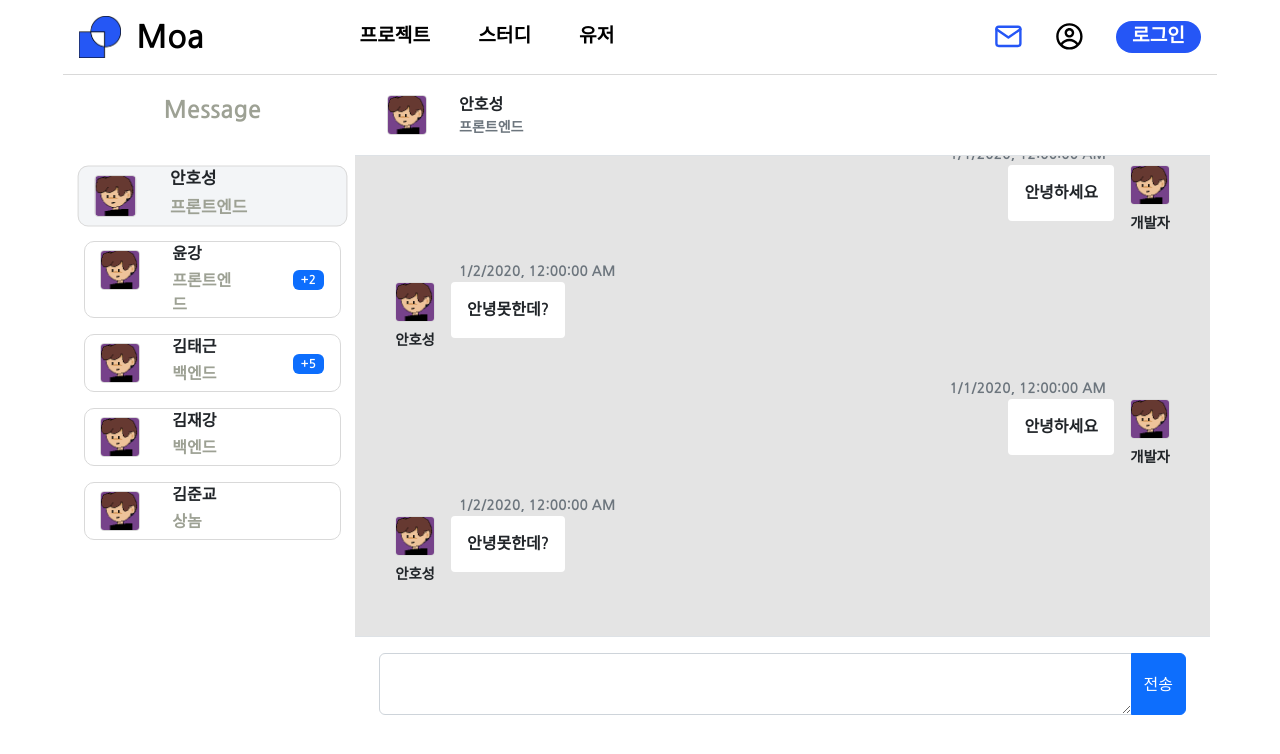
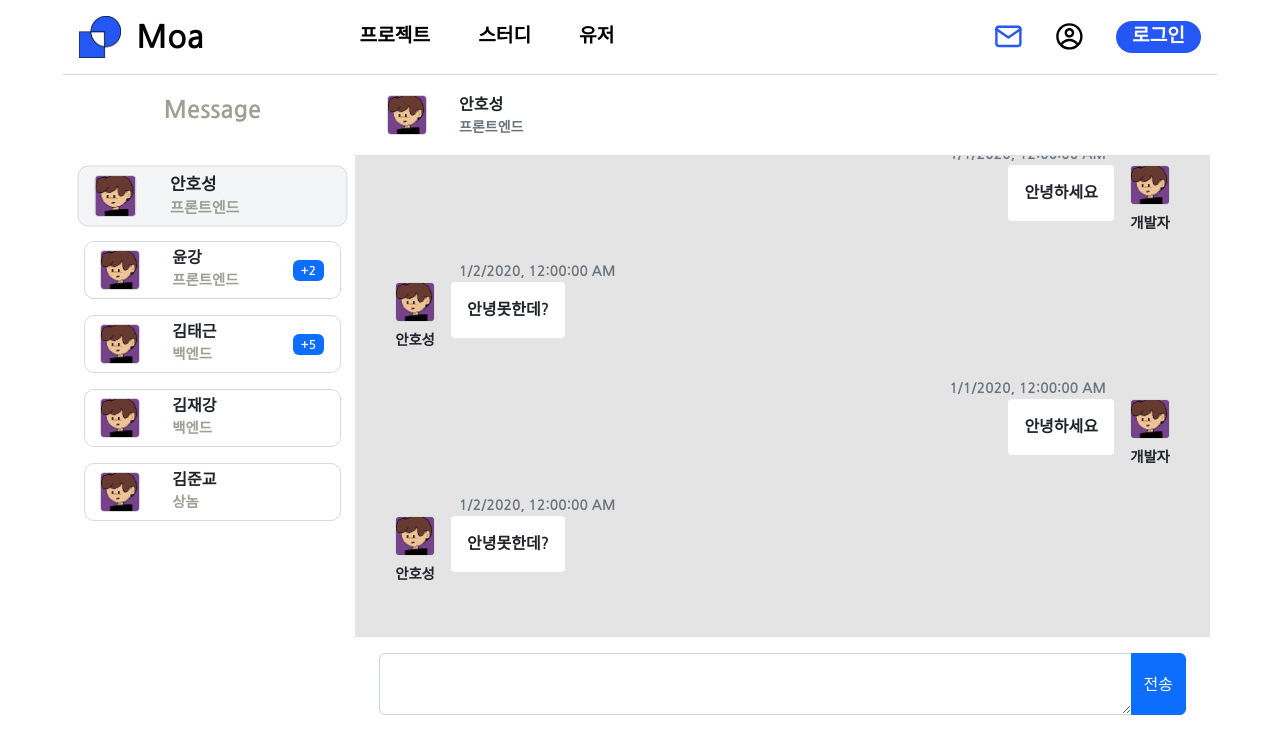
Before and after one commit to Moa-dev-team/Moa-frontend, a React (Create React App) app in the folder frontend/: page /message in a window 1280 px wide. Shown: the top 754 px of the page. Built offline with nearby package versions, Linux system fonts and the light colour scheme.

Commit message:
fix : MessageUserProfile 에 이름,희망직군 css 조정
글자가 길어서 박스가 늘어나는 현상으로 인해 희망직군 fontsize 를 조정하고 이름과 희망직군이 수직적인 방향에 있어서 박스 중간에 위치할 수 있도록 하였다.

```diff
--- a/frontend/src/components/messages/MessageUserProfile.module.css
+++ b/frontend/src/components/messages/MessageUserProfile.module.css
@@ -37,6 +37,7 @@
   display: inline;
   margin-left: 1.5rem;
   margin-right: 3rem;
+  margin-top: 0.3rem;
 }
 
 .userData .username,
@@ -45,8 +46,9 @@
 }
 
 .userData .job {
-  margin-top: 0.2rem;
+  margin-top: 0rem;
   color: #9da194;
+  font-size: 0.9rem;
 }
 
 .messageStatusBox {
```
